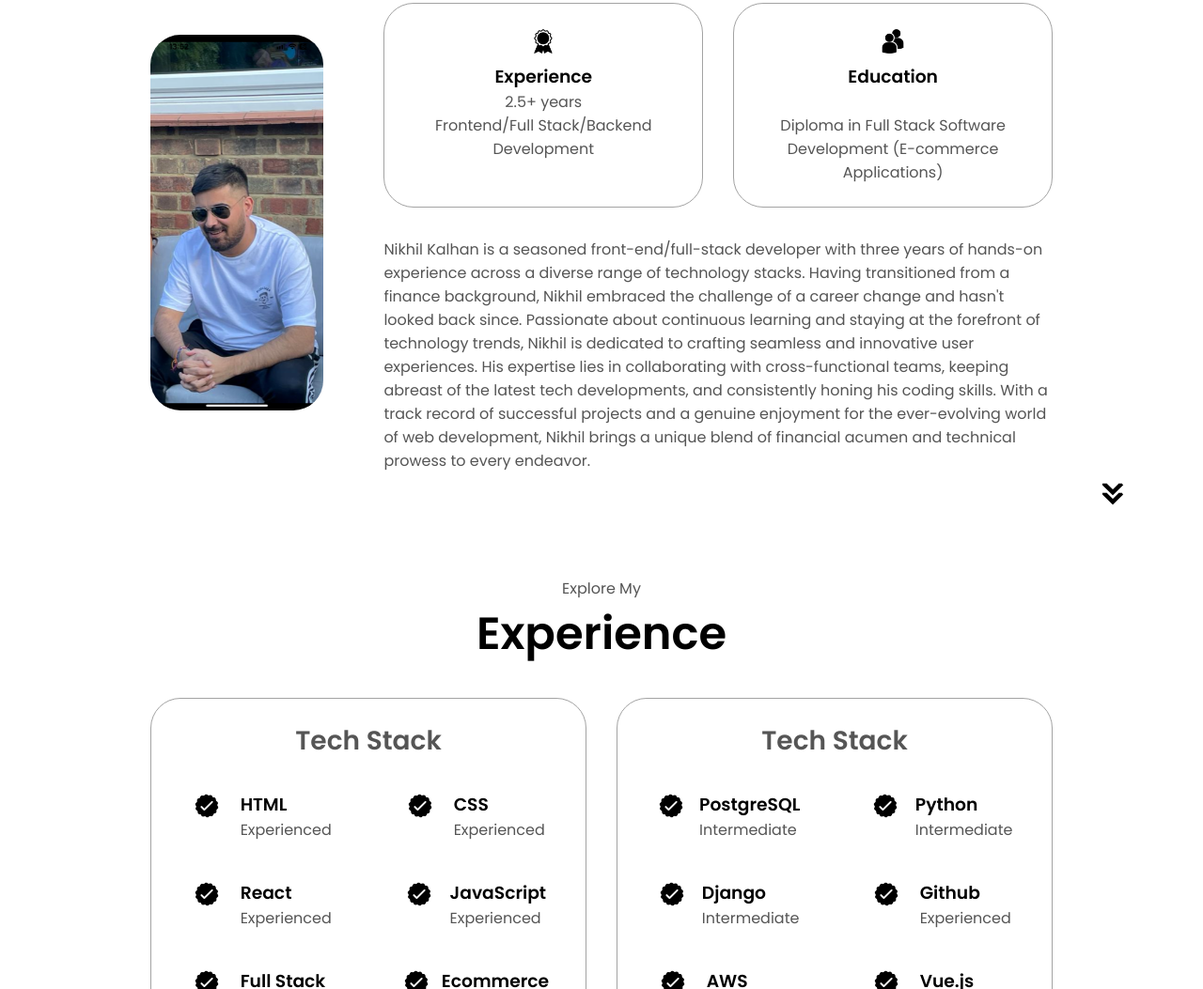
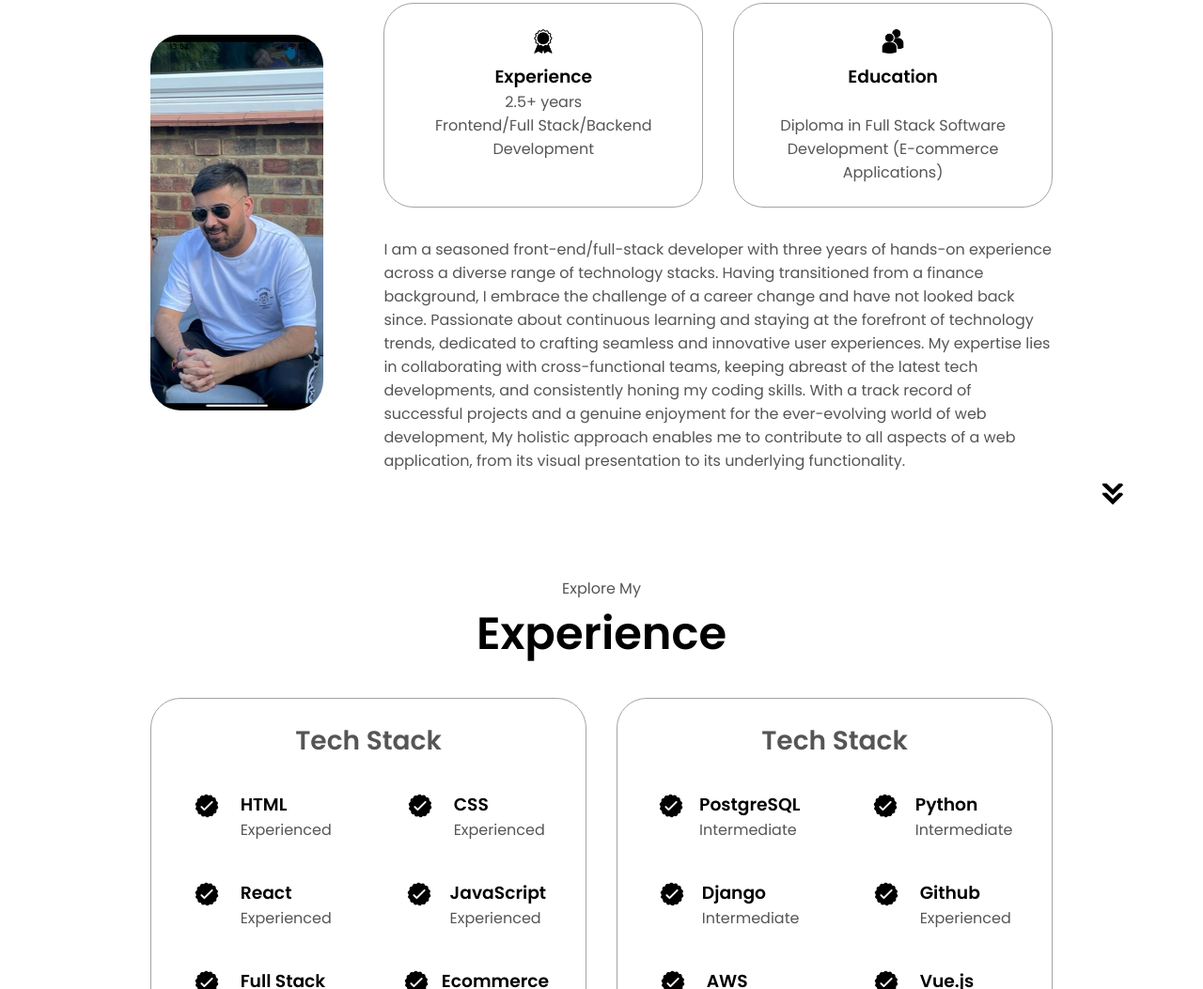
Before and after one commit to nikhilkalhan92/Nikhil-Website-Portfolio, a plain HTML site: page index.html in a window 1280 px wide. Shown: the part 1082-2135 px from the top of the page at 94% size. Drawn offline with Linux system fonts and the light colour scheme.

Commit message:
changed about me section

```diff
--- a/index.html
+++ b/index.html
@@ -107,15 +107,15 @@
           <div class="text-container">
             <p>
 
-          Nikhil Kalhan is a seasoned front-end/full-stack developer with three years of hands-on experience across a
+  I am a seasoned front-end/full-stack developer with three years of hands-on experience across a
   diverse range of technology stacks. Having transitioned from a finance background,
-Nikhil embraced the challenge of a career change and hasn't looked back since.
+I embrace the challenge of a career change and have not looked back since.
 Passionate about continuous learning and staying at the forefront of technology trends,
-Nikhil is dedicated to crafting seamless and innovative user experiences.
-His expertise lies in collaborating with cross-functional teams, keeping abreast of the latest tech developments,
-and consistently honing his coding skills. With a track record of successful projects
+dedicated to crafting seamless and innovative user experiences.
+My expertise lies in collaborating with cross-functional teams, keeping abreast of the latest tech developments,
+and consistently honing my coding skills. With a track record of successful projects
 and a genuine enjoyment for the ever-evolving world of web development,
-Nikhil brings a unique blend of financial acumen and technical prowess to every endeavor.
+My holistic approach enables me to contribute to all aspects of a web application, from its visual presentation to its underlying functionality.
             </p>
           </div>
         </div>
```
